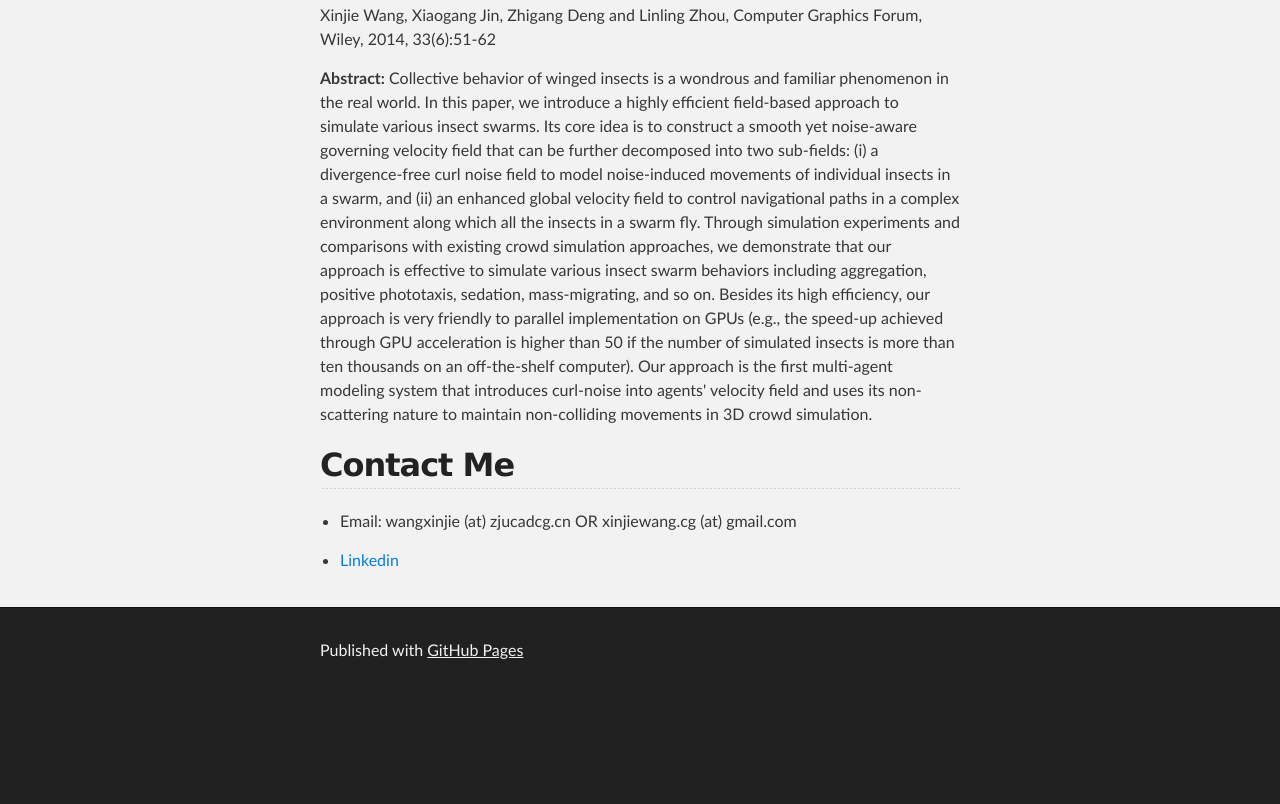
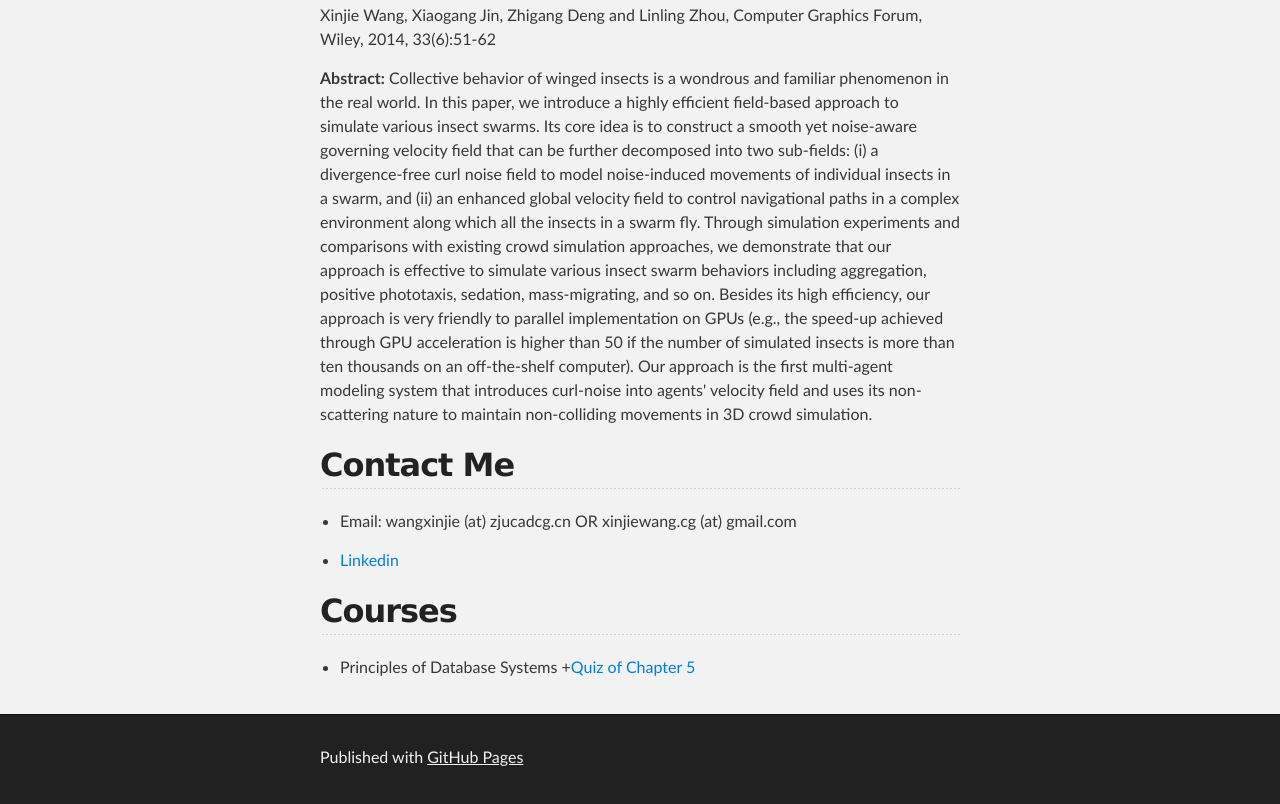
Before and after one commit to xinjiewang/xinjiewang.github.io, a plain HTML site: page index.html in a window 1280 px wide. Shown: the part 911-1715 px from the top of the page. Before the commit the page ends 1608 px from the top, so only its background shows below. Drawn offline with Linux system fonts and the light colour scheme.

Commit message:
Replace master branch with page content via GitHub

```diff
--- a/index.html
+++ b/index.html
@@ -62,6 +62,15 @@
 <li><p>Email: wangxinjie (at) zjucadcg.cn OR xinjiewang.cg (at) gmail.com</p></li>
 <li><p><a href="http://www.linkedin.com/pub/wang-xinjie/6a/171/376">Linkedin</a></p></li>
 </ul>
+
+<h2>
+<a id="courses" class="anchor" href="#courses" aria-hidden="true"><span class="octicon octicon-link"></span></a>Courses</h2>
+
+<ul>
+<li>Principles of Database Systems
++<a href="http://wangxinjie.com/database/Quiz5.pdf">Quiz of Chapter 5</a>
+</li>
+</ul>
       </section>
     </div>
 
```
Also changed, not shown: params.json (+1 -1 lines).
